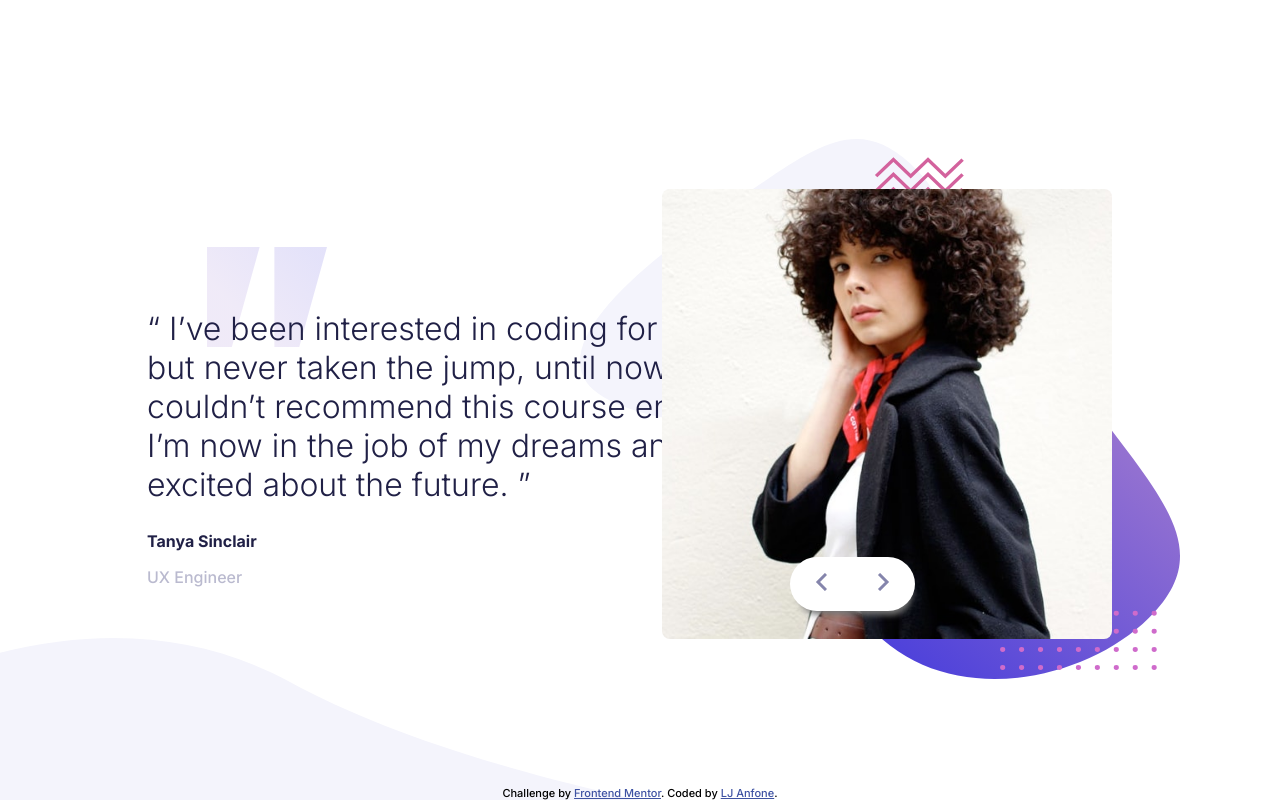
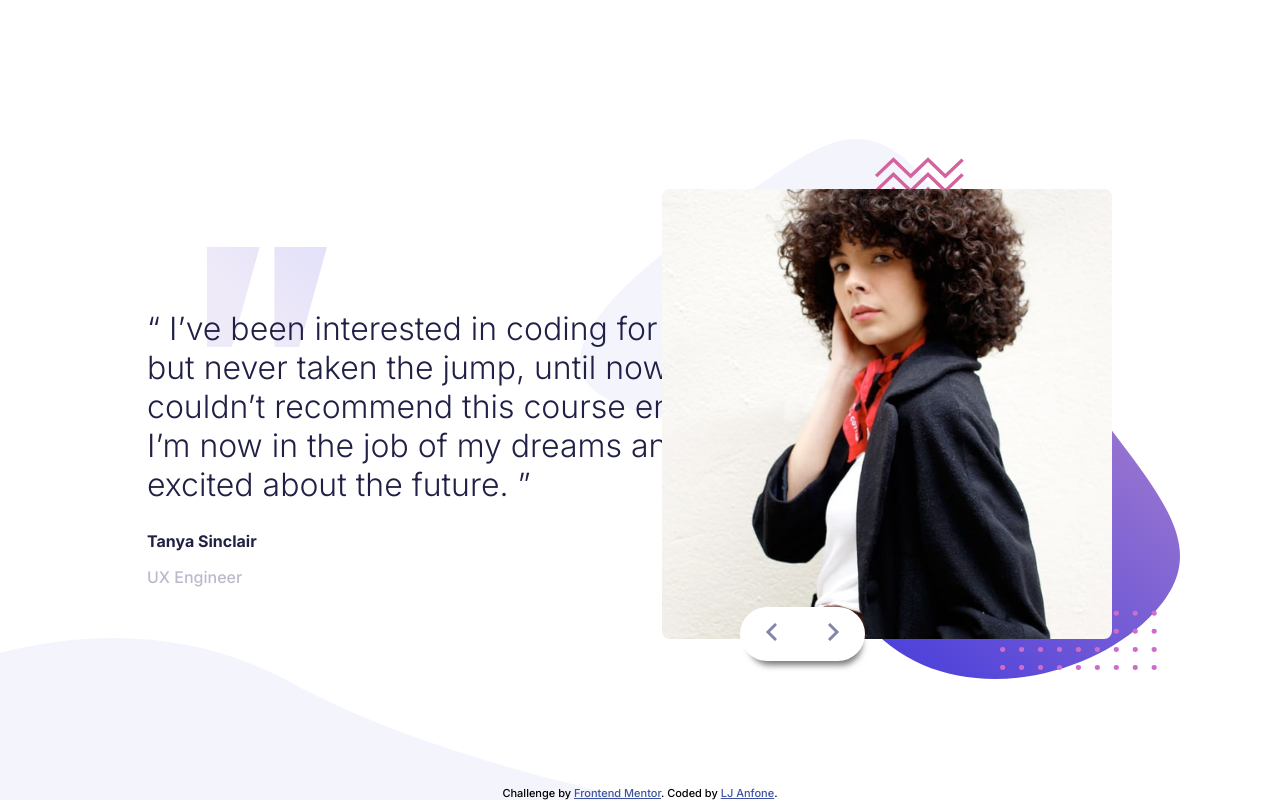
Before and after one commit to its-el-jey/slider-HTML-SASS-JS, a plain HTML site: page index.html in a window 1280 px wide. Drawn offline with Linux system fonts and the light colour scheme.

Commit message:
adjustment on button

```diff
--- a/sass/style.scss
+++ b/sass/style.scss
@@ -176,8 +176,8 @@ body {
     }
 
     .button {
-      top: 400px;
-      right: 250px;
+      top: 450px;
+      right: 300px;
     }
   }
   .curveBg {
```
Also changed, not shown: sass/style.css.
